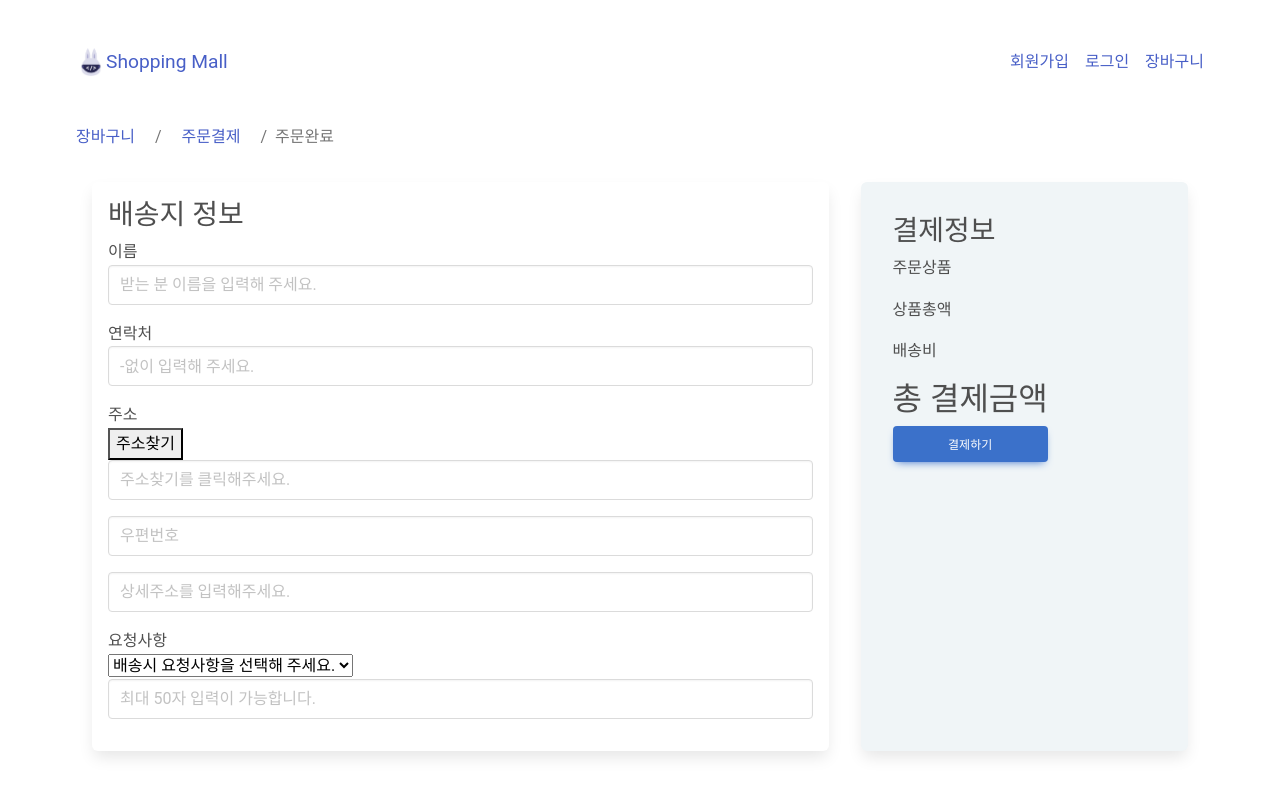
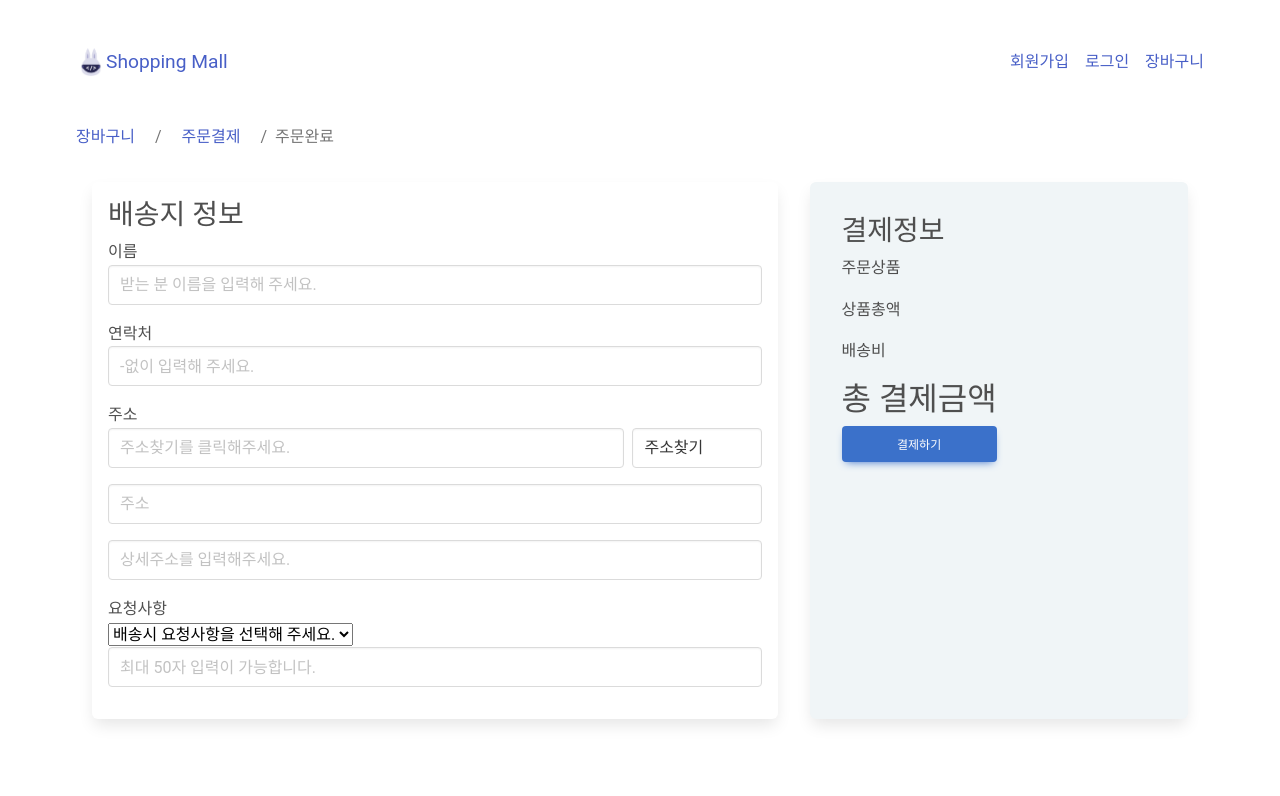
Before and after one commit to anna8481/web_project_1, a React (Create React App) app in the folder front/: page /order in a window 1280 px wide. Shown: the top 796 px of the page. Built offline with nearby package versions, Linux system fonts and the light colour scheme; no server answers.

Commit message:
frontend- api refactoring

```diff
--- a/front/src/components/MyAccountForm.js
+++ b/front/src/components/MyAccountForm.js
@@ -1,6 +1,5 @@
 import React, { useState, useEffect } from "react";
 import "bootstrap/dist/css/bootstrap.min.css";
-import axios from "axios";
 import {
     MDBBtn,
     MDBContainer,
@@ -20,7 +19,6 @@ import {
 }
     from 'mdb-react-ui-kit';
 import "bootstrap/dist/css/bootstrap.min.css";
-import { Form } from 'react-bootstrap';
 import * as Api from "../api";
 import Postcode from './Postcode'
 
@@ -48,22 +46,17 @@ function MyAccountForm() {
     }
 
 
+    useEffect(() => {
+        const fetchData = async () => {
+            try {
+                const res = await Api.get('user');
+                setFormData({ ...res.data });
+            } catch (error) {
+                console.log(error)
+            }
+        };
 
-    const init = async () => {
-        const jwt = localStorage.getItem('token')
-        await axios.get('http://localhost:5001/api/user', {
-            headers: {
-                Authorization: `Bearer ${jwt}`
-            }
-        }).then(res => {
-            console.log(res.data)
-            setFormData({ ...res.data });
-
-        }).catch(error => console.log(error))
-    };
-
-    useEffect(() => {
-        init();
+        fetchData();
     }, []);
 
 
--- a/front/src/components/Order.css
+++ b/front/src/components/Order.css
@@ -40,3 +40,17 @@
 .input {
     margin-bottom: 1rem;
 }
+
+.postcode {
+    display: flex;
+}
+
+.postcode-button {
+    flex: 1;
+    text-align: center;
+}
+
+.postcode-input {
+    flex: 4;
+    margin-right: 0.5rem;
+}
--- a/front/src/components/Order.js
+++ b/front/src/components/Order.js
@@ -1,8 +1,8 @@
-import React from 'react';
+import React, { useState, useEffect } from 'react';
 import { MDBBreadcrumb, MDBBreadcrumbItem } from 'mdb-react-ui-kit';
 import './Order.css';
-import Post from "./Post";
-
+import Postcode from './Postcode'
+import * as Api from "../api";
 import {
     MDBBtn,
     // MDBContainer,
@@ -13,6 +13,51 @@ import {
     from 'mdb-react-ui-kit';
 
 function Order() {
+    const [postPopup, setPostPopup] = useState(false);
+    const [formData, setFormData] = useState(
+        {
+            userName: "",
+            address: {
+                address1: "",
+                address2: "",
+                postalCode: ""
+            },
+            phoneNumber: "",
+            _id: ""
+        }
+    );
+
+    const handleComplete = (e) => {
+        e.preventDefault();
+        setPostPopup(!postPopup);
+    }
+
+    useEffect(() => {
+        const fetchData = async () => {
+            try {
+                const res = await Api.get('user');
+                setFormData({ ...res.data });
+            } catch (error) {
+                console.log(error)
+            }
+        };
+        fetchData();
+    }, []);
+
+
+    const handleAddressChange = (e) => {
+        console.log(e.target.value);
+        const { name, value } = e.target;
+        setFormData({
+            ...formData,
+            address: {
+                ...formData.address,
+                [name]: value
+            }
+        })
+    }
+
+
     return (
         <>
             <div className="container">
@@ -33,22 +78,25 @@ function Order() {
                                 <label>이름</label>
                             </div>
                             <div>
-                                <input className="input" type="text" placeholder='받는 분 이름을 입력해 주세요.' autoComplete='on' />
+                                <input className="input" type="text" placeholder='받는 분 이름을 입력해 주세요.' name="userName" value={formData.userName} />
                             </div>
                             <div>
                                 <label>연락처</label>
                             </div>
                             <div>
-                                <input className="input" type="text" placeholder='-없이 입력해 주세요.' autoComplete='on' />
+                                <input className="input" type="text" placeholder='-없이 입력해 주세요.' name="phoneNumber" value={formData.phoneNumber} />
                             </div>
                             <div>
                                 <label>주소</label>
                             </div>
                             <div>
-                                <Post />
-                                <input className="input" type="text" placeholder='주소찾기를 클릭해주세요.' autoComplete='on' />
-                                <input className="input" type="text" placeholder='우편번호' autoComplete='on' /><br />
-                                <input className="input" type="text" placeholder='상세주소를 입력해주세요.' autoComplete='on' />
+                                {postPopup && <Postcode setFormData={setFormData} formData={formData} ></Postcode>}
+                                <div className="postcode">
+                                    <div className="postcode-input"><input className="input" type="text" placeholder='주소찾기를 클릭해주세요.' onChange={handleAddressChange} value={formData.address.postalCode} /></div>
+                                    <div className="postcode-button" ><div type="button" className="input" onClick={handleComplete}  >주소찾기</div></div>
+                                </div>
+                                <input className="input" type="text" placeholder='주소' value={formData.address.address1} onChange={handleAddressChange} /><br />
+                                <input className="input" type="text" placeholder='상세주소를 입력해주세요.' onChange={handleAddressChange} value={formData.address.address2} />
                             </div>
                             <div>
                                 <label>요청사항</label>
--- a/front/src/components/Postcode.js
+++ b/front/src/components/Postcode.js
@@ -38,9 +38,9 @@ const Postcode = ({ formData, setFormData }) => {
         display: "block",
         position: "absolute",
         align: "center",
-        // margin: "3rem",
+        margin: "auto",
         top: "20%",
-        width: "50%",
+        width: "100%",
         height: "60%",
         // padding: "7px",
         zIndex: 100,
```
